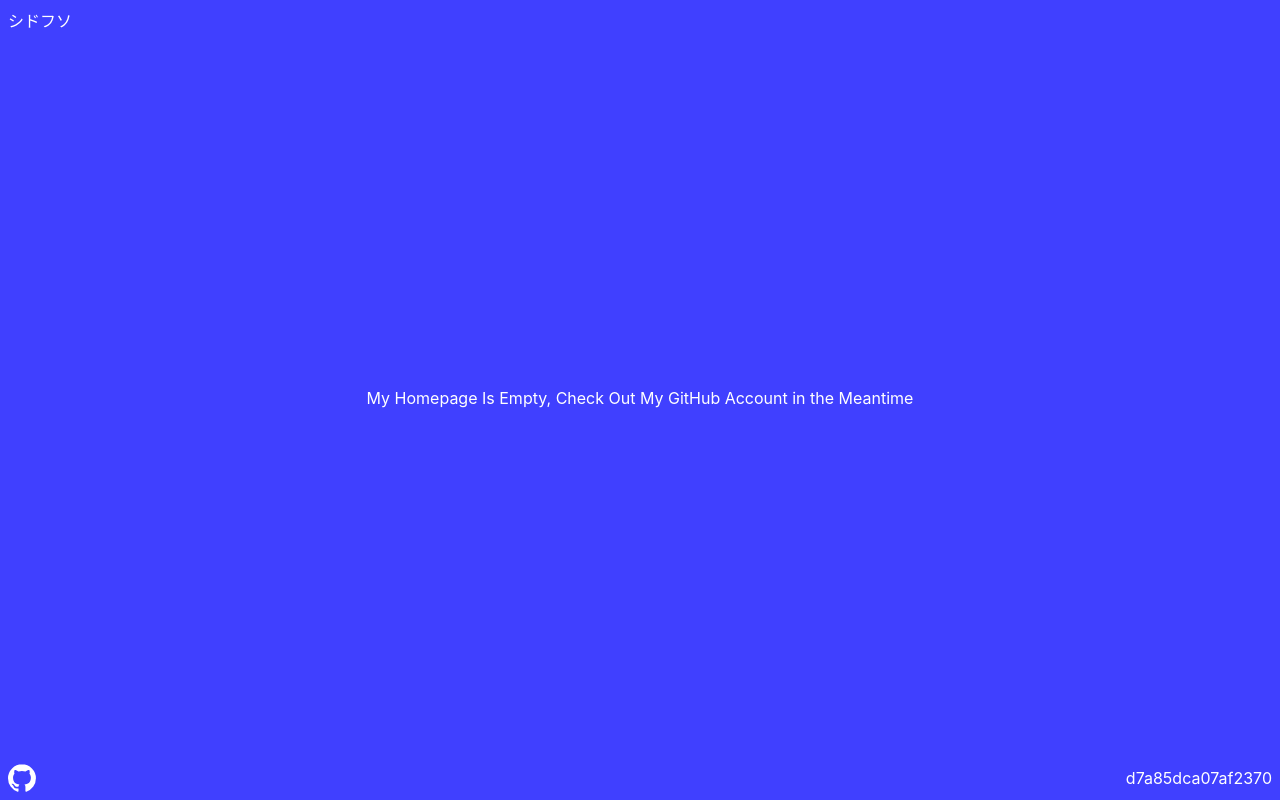
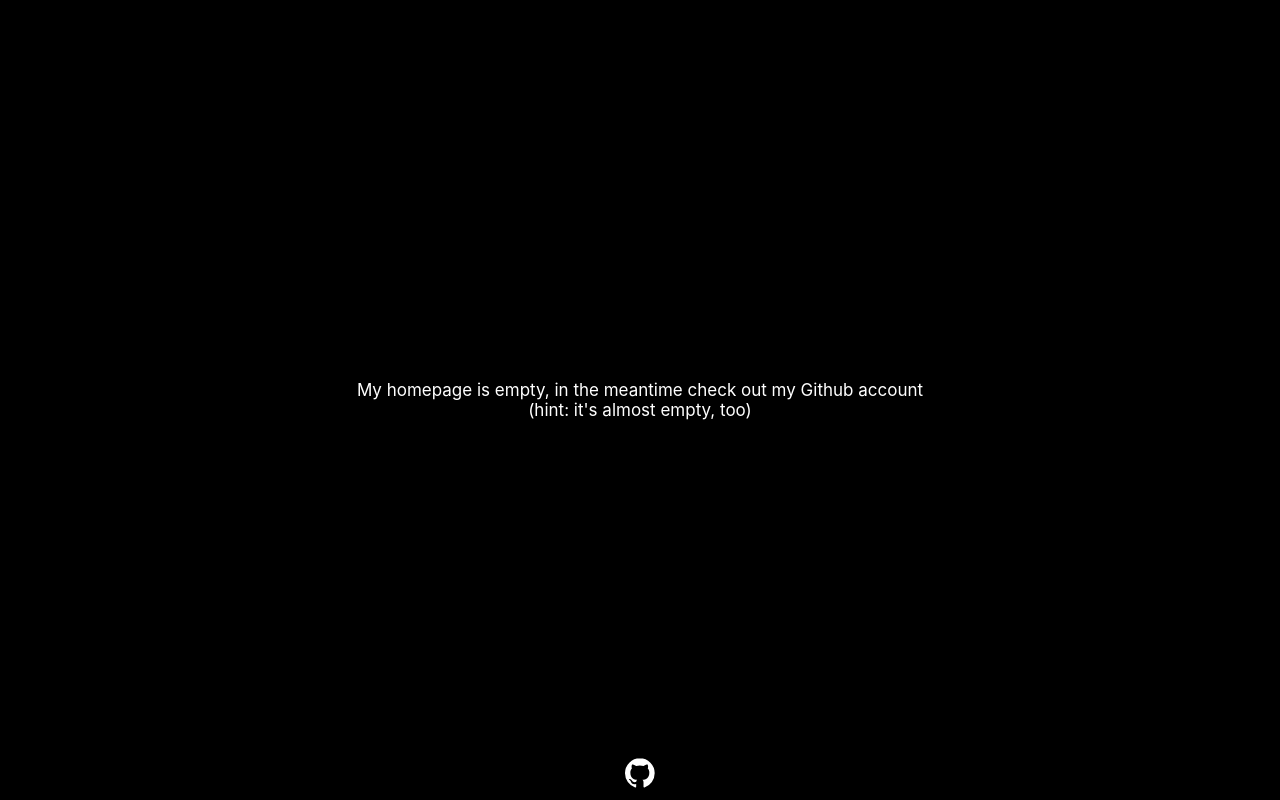
Before and after one commit to cdfzo/com, a plain HTML site: page public/index.html in a window 1280 px wide. Drawn offline with Linux system fonts and the light colour scheme.

Commit message:
Make homepage more minimalistic

```diff
--- a/public/index.html
+++ b/public/index.html
@@ -22,13 +22,11 @@
   <link rel="icon" href="/favicon.ico" type="image/svg">
 </head>
 <body>
-  <h1 lang="ja-JP">シドフソ</h1>
-  <p>My Homepage Is Empty, Check Out My GitHub Account in the Meantime</p>
+  <p>My homepage is empty, in the meantime check out my Github account<br>(hint: it's almost empty, too)</p>
   <footer>
-    <a href="https://github.com/cdfzo">
-      <img src="images/github.svg" alt="GitHub">
+    <a href="https://github.com/cdfzo" aria-label="GitHub">
+      <svg xmlns="http://www.w3.org/2000/svg" viewBox="0 0 16 16" aria-label="GitHub logo"><path fill="#fff" fill-rule="evenodd" d="M8.01.13A8.03 8.03 0 0 0 0 8.2a8.1 8.1 0 0 0 5.47 7.65c.4.08.54-.17.54-.39L6 13.96c-2.23.48-2.69-.96-2.69-.96-.36-.93-.89-1.18-.89-1.18-.73-.49.05-.49.05-.49.81.05 1.23.83 1.23.83.72 1.23 1.87.88 2.33.67.07-.52.28-.88.5-1.08-1.78-.19-3.65-.88-3.65-3.98 0-.88.32-1.6.82-2.16-.08-.2-.36-1.03.08-2.14 0 0 .68-.21 2.2.83a7.5 7.5 0 0 1 4 0c1.52-1.04 2.2-.83 2.2-.83.44 1.11.16 1.94.08 2.14.52.56.82 1.28.82 2.16 0 3.1-1.87 3.78-3.66 3.98.29.25.54.73.54 1.5l-.01 2.22c0 .21.15.47.54.39a8.1 8.1 0 0 0 5.47-7.65A8 8 0 0 0 7.97.14Z"/></svg>
     </a>
-    <a id="pgp" href="/pgp">d7a85dca07af2370</a>
   </footer>
 </body>
 </html>
--- a/public/main.css
+++ b/public/main.css
@@ -1,40 +1,26 @@
-body,
-body * {
-  all: unset;
-  box-sizing: border-box;
+html, body {
+  align-items: center;
+  background-color: #000;
+  color: #fff;
   display: flex;
-}
-
-html,
-body {
-  align-items: center;
-  background-color: #4040ff;
-  color: #fff;
   flex-direction: column;
-  font: 400 16px -apple-system, BlinkMacSystemFont, Roboto, Helvetica, Arial, system-ui, sans-serif;
+  font: 400 17px -apple-system, BlinkMacSystemFont, Roboto, Helvetica, Arial, system-ui, sans-serif;
   height: 100%;
-  justify-content: space-between;
+  justify-content: center;
+  margin: 0;
   width: 100%;
 }
 
-h1,
-footer {
-  align-items: center;
-  justify-content: space-between;
-  width: 100%;
-  padding: .5rem;
-}
-
 p {
-  padding: 0 1rem;
+  margin: 0 .5rem;
   text-align: center;
 }
 
-a:is(:hover, :focus) {
-  cursor: pointer;
-  text-decoration: underline;
+footer {
+  bottom: .5rem;
+  position: fixed;
 }
 
-img {
+svg {
   width: 1.75rem;
 }
```
Also changed, not shown: public/images/github.svg (deleted).
